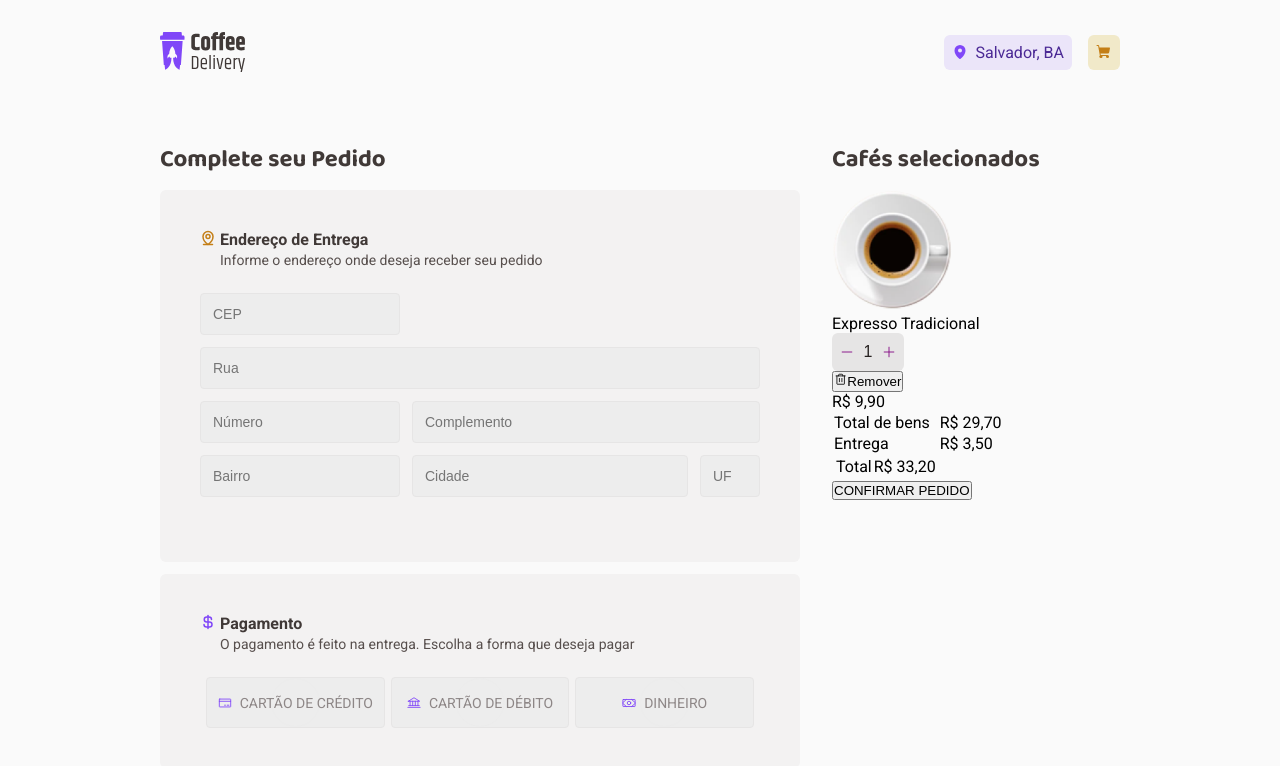
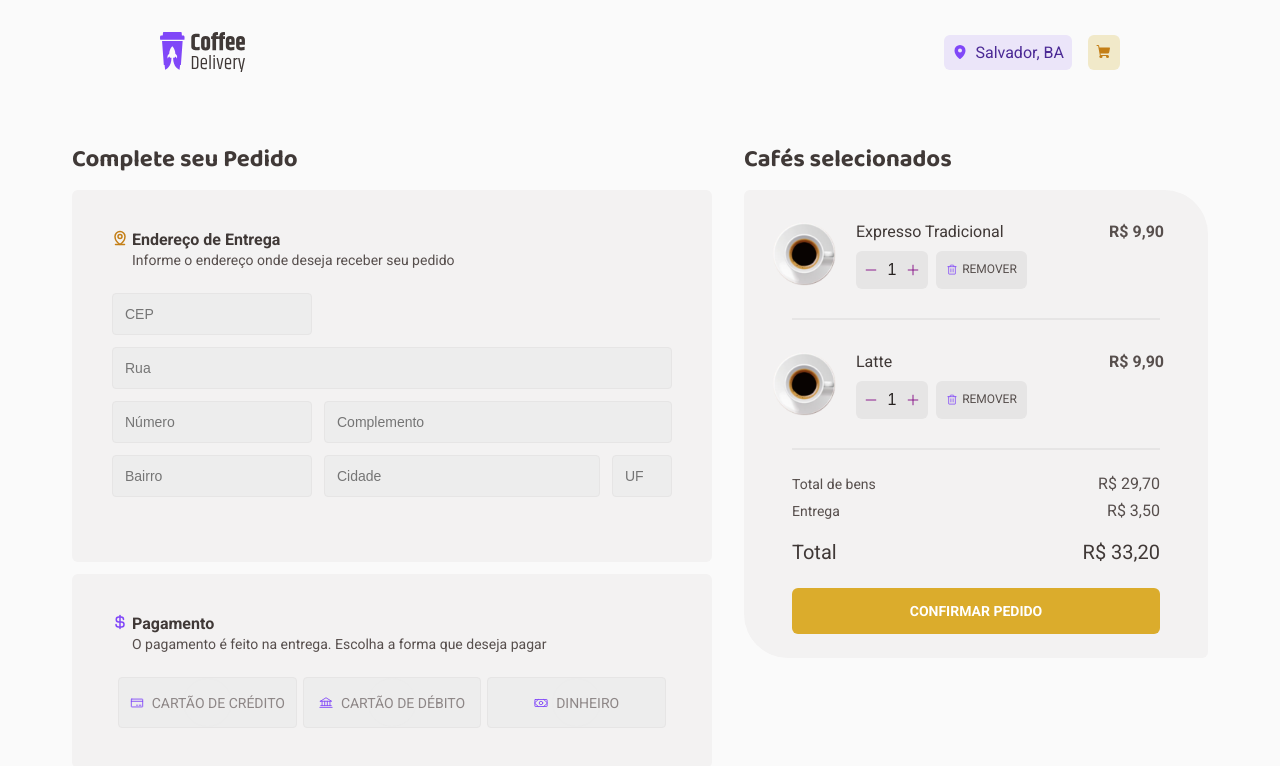
Before and after one commit to jairocket/project-02, a React (Vite) app: page /checkout in a window 1280 px wide. Shown: the top 766 px of the page. Built offline with nearby package versions, Linux system fonts and the light colour scheme.

Commit message:
feat(checkout): Finish it up

```diff
--- a/src/components/AdressForm/index.tsx
+++ b/src/components/AdressForm/index.tsx
@@ -84,6 +84,7 @@ export function AddressForm() {
             placeholder="Complemento"
             {...register('complemento')}
           />
+
           <DefaultInput
             type="text"
             id="bairro"
--- a/src/components/AdressForm/CheckoutForm/index.tsx
+++ b/src/components/CheckoutForm/index.tsx
@@ -1,8 +1,8 @@
-import { Divide } from 'phosphor-react'
-import tradicional from '../../assets/coffee/expresso-tradicional.svg'
-import { SelelectedItem } from '../../SelectedItem'
+import { SelelectedItem } from '../SelectedItem'
+import { SubmitButton, Table, CheckoutContainer } from './styles'
 
 interface SelectedCoffee {
+  id: number
   image: string
   amount?: number
   total: string
@@ -14,42 +14,46 @@ interface SelectedCoffeeList {
 }
 export function CheckoutForm({ selected }: SelectedCoffeeList) {
   return (
-    <>
+    <CheckoutContainer>
       <div>
         {selected.map((coffee) => {
           return (
-            <>
+            <div key={coffee.id}>
               <SelelectedItem
                 name={coffee.name}
                 amount={coffee.amount}
                 total={coffee.total}
                 image={coffee.image}
               />
-            </>
+            </div>
           )
         })}
       </div>
       <div>
-        <table>
+        <Table>
           <tbody>
             <tr>
               <td>Total de bens</td>
-              <td>R$ 29,70</td>
+              <td>
+                <span>R$ 29,70</span>{' '}
+              </td>
             </tr>
             <tr>
               <td>Entrega</td>
-              <td>R$ 3,50</td>
+              <td>
+                <span>R$ 3,50</span>{' '}
+              </td>
             </tr>
-            <tfoot>
-              <tr>
-                <td>Total</td>
-                <td>R$ 33,20</td>
-              </tr>
-            </tfoot>
           </tbody>
-        </table>
-        <button type="submit">CONFIRMAR PEDIDO</button>
+          <tfoot>
+            <tr>
+              <td>Total</td>
+              <td>R$ 33,20</td>
+            </tr>
+          </tfoot>
+        </Table>
+        <SubmitButton type="submit">CONFIRMAR PEDIDO</SubmitButton>
       </div>
-    </>
+    </CheckoutContainer>
   )
 }
--- /dev/null
+++ b/src/components/CheckoutForm/styles.ts
@@ -0,0 +1,60 @@
+import styled from 'styled-components'
+
+export const SubmitButton = styled.button`
+  border: none;
+  color: ${(props) => props.theme[`white`]};
+  background-color: ${(props) => props.theme['yellow']};
+  border-radius: 6px;
+  width: 23rem;
+  height: 2.875rem;
+  font-size: 0.875rem;
+  font-family: 'Roboto';
+  font-weight: 700;
+`
+
+export const CheckoutContainer = styled.div`
+  display: flex;
+  flex-direction: column;
+  align-items: center;
+`
+export const Table = styled.table`
+  display: flex;
+  flex-direction: column;
+  justify-content: center;
+  align-items: flex-start;
+  gap: 0.75rem;
+  width: 23rem;
+
+  tbody {
+    tr {
+      display: flex;
+      flex-direction: row;
+      justify-content: space-between;
+      align-items: center;
+      width: 23rem;
+
+      margin-bottom: 0.5rem;
+      font-family: 'Roboto';
+      font-size: 0.875rem;
+      color: ${(props) => props.theme['text']};
+
+      span {
+        font-size: 1rem;
+      }
+    }
+  }
+  tfoot {
+    tr {
+      display: flex;
+      flex-direction: row;
+      justify-content: space-between;
+      align-items: center;
+      width: 23rem;
+
+      margin-bottom: 1.5rem;
+      font-family: 'Roboto';
+      font-size: 1.25rem;
+      color: ${(props) => props.theme['subtitle']};
+    }
+  }
+`
--- a/src/components/SelectedItem/index.tsx
+++ b/src/components/SelectedItem/index.tsx
@@ -1,7 +1,18 @@
 import { Trash } from 'phosphor-react'
 import { CoffeeAmount } from '../CoffeeAmount'
+import { defaultTheme } from '../../styles/Themes/default'
+import {
+  ItemDataContainer,
+  InputButtonContainer,
+  CoffeeTitle,
+  Divider,
+  ItemContainer,
+  ImageDataContainer,
+  PriceContainer,
+} from './styles'
 
 interface SelectedCoffee {
+  id?: number
   image: string
   amount?: number
   total: string
@@ -10,21 +21,26 @@ interface SelectedCoffee {
 
 export function SelelectedItem({ image, amount, total, name }: SelectedCoffee) {
   return (
-    <div>
+    <ItemContainer>
+      <ItemDataContainer>
+        <ImageDataContainer>
           <div>
             <img src={image} />
           </div>
           <div>
-        {name}
-        <div>
+            <CoffeeTitle>{name}</CoffeeTitle>
+            <InputButtonContainer>
               <CoffeeAmount amount={amount} />
               <button type="button">
-            <Trash />
-            Remover
+                <Trash color={defaultTheme.purple} />
+                REMOVER
               </button>
+            </InputButtonContainer>
           </div>
-      </div>
-      R$ {total}
-    </div>
+        </ImageDataContainer>
+        <PriceContainer>R$ {total}</PriceContainer>
+      </ItemDataContainer>
+      <Divider />
+    </ItemContainer>
   )
 }
--- a/src/components/SelectedItem/styles.ts
+++ b/src/components/SelectedItem/styles.ts
@@ -1 +1,72 @@
 import styled from 'styled-components'
+
+export const ItemContainer = styled.div`
+  display: flex;
+  flex-direction: column;
+  justify-content: space-between;
+`
+
+export const ItemDataContainer = styled.div`
+  display: flex;
+  gap: 3.6875rem;
+  height: 5rem;
+  padding: 0.5rem 0.25rem;
+  justify-content: space-between;
+
+  div {
+    img {
+      height: 4rem;
+      width: 4 rem;
+    }
+  }
+`
+export const InputButtonContainer = styled.div`
+  width: 10.6875rem;
+  display: flex;
+  gap: 0.5rem;
+
+  button {
+    display: flex;
+    gap: 0.25rem;
+    align-items: center;
+    justify-content: center;
+    width: 5.6875rem;
+    background-color: ${(props) => props.theme['button']};
+    border-radius: 6px;
+    box-shadow: 0 0 0 0;
+    border: none;
+    font-family: 'Roboto';
+    font-size: 0.75rem;
+    line-height: 1.6;
+    color: ${(props) => props.theme['text']};
+  }
+`
+export const CoffeeTitle = styled.h6`
+  font-size: 1rem;
+  line-height: 1.3;
+  font-family: 'Roboto';
+  font-weight: 400;
+  color: ${(props) => props.theme[`subtitle`]};
+  margin-bottom: 0.5rem;
+`
+export const TitleInputButton = styled.div`
+  display: flex;
+  align-items: center;
+  width: 16rem;
+  height: 4rem;
+`
+export const Divider = styled.div`
+  width: 23rem;
+  height: 0;
+  border: 1px solid ${(props) => props.theme['button']};
+  margin: 1.5rem;
+`
+export const ImageDataContainer = styled.div`
+  display: flex;
+  gap: 1.25rem;
+`
+export const PriceContainer = styled.div`
+  padding-right: 1rem;
+  color: ${(props) => props.theme['text']};
+  font-weight: 700;
+`
--- a/src/menu-data/index.ts
+++ b/src/menu-data/index.ts
@@ -14,6 +14,7 @@ import irlandes from '../assets/coffee/irlandes.svg'
 
 export const menu = [
   {
+    id: 1,
     name: 'Expresso Tradicional',
     description: 'O tradicional café feito com água quente e grãos moídos',
     tags: ['TRADICIONAL'],
@@ -21,6 +22,7 @@ export const menu = [
     price: '9,90',
   },
   {
+    id: 2,
     name: 'Expresso Americano',
     description: 'Expresso diluído, menos intenso que o tradicional',
     tags: ['TRADICIONAL'],
@@ -28,6 +30,7 @@ export const menu = [
     price: '9,90',
   },
   {
+    id: 3,
     name: 'Expresso Cremoso',
     description: 'Café expresso tradicional com espuma cremosa',
     tags: ['TRADICIONAL', 'GELADO'],
@@ -35,6 +38,7 @@ export const menu = [
     price: '9,90',
   },
   {
+    id: 4,
     name: 'Expresso Gelado',
     description: 'Bebida preparada com café expresso e cubos de gelo',
     tags: ['TRADICIONAL'],
@@ -42,6 +46,7 @@ export const menu = [
     price: '9,90',
   },
   {
+    id: 5,
     name: 'Café com Leite',
     description: 'Meio a meio de expresso tradicional e leite vaporizado',
     tags: ['TRADICIONAL', 'COM LEITE'],
@@ -49,6 +54,7 @@ export const menu = [
     price: '9,90',
   },
   {
+    id: 6,
     name: 'Latte',
     description:
       'Uma dose de café expresso com o dobro de leite e espuma cremosa',
@@ -57,6 +63,7 @@ export const menu = [
     price: '9,90',
   },
   {
+    id: 7,
     name: 'Capuccino',
     description:
       'Bebida com canela feita de doses iguais de café, leite e espuma',
@@ -65,6 +72,7 @@ export const menu = [
     price: '9,90',
   },
   {
+    id: 8,
     name: 'Macchiato',
     description:
       'Café expresso misturado com um pouco de leite quente e espuma',
@@ -73,6 +81,7 @@ export const menu = [
     price: '9,90',
   },
   {
+    id: 9,
     name: 'Mocaccino',
     description: 'Café expresso com calda de chocolate, pouco leite e espuma',
     tags: ['TRADICIONAL', 'COM LEITE'],
@@ -80,6 +89,7 @@ export const menu = [
     price: '9,90',
   },
   {
+    id: 10,
     name: 'Chocolate Quente',
     description: 'Bebida feita com chocolate dissolvido no leite quente e café',
     tags: ['ESPECIAL', 'COM LEITE'],
@@ -87,6 +97,7 @@ export const menu = [
     price: '9,90',
   },
   {
+    id: 11,
     name: 'Cubano',
     description:
       'Drink gelado de café expresso com rum, creme de leite e hortelã',
@@ -95,6 +106,7 @@ export const menu = [
     price: '9,90',
   },
   {
+    id: 12,
     name: 'Havaiano',
     description: 'Bebida adocicada preparada com café e leite de coco',
     tags: ['ESPECIAL'],
@@ -102,6 +114,7 @@ export const menu = [
     price: '9,90',
   },
   {
+    id: 13,
     name: 'Árabe',
     description: 'Bebida preparada com grãos de café árabe e especiarias',
     tags: ['ESPECIAL'],
@@ -109,6 +122,7 @@ export const menu = [
     price: '9,90',
   },
   {
+    id: 14,
     name: 'Irlandês',
     description: 'Bebida a base de café, uísque irlandês, açúcar e chantilly',
     tags: ['ESPECIAL', 'ALCOÓLICO'],
--- a/src/pages/Checkout/index.tsx
+++ b/src/pages/Checkout/index.tsx
@@ -1,12 +1,19 @@
 import { AddressForm } from '../../components/AdressForm'
-import { SelelectedItem } from '../../components/SelectedItem'
-import { Container } from './styles'
+import { Container, CheckoutSummary } from './styles'
 import tradicional from '../../assets/coffee/expresso-tradicional.svg'
-import { CheckoutForm } from '../../components/AdressForm/CheckoutForm'
+import { CheckoutForm } from '../../components/CheckoutForm'
 
 const selectedCoffee = [
   {
+    id: 1,
     name: 'Expresso Tradicional',
+    amount: 1,
+    total: '9,90',
+    image: tradicional,
+  },
+  {
+    id: 6,
+    name: `Latte`,
     amount: 1,
     total: '9,90',
     image: tradicional,
@@ -22,7 +29,9 @@ export function Checkout() {
       </div>
       <div>
         <h2>Cafés selecionados</h2>
-        <CheckoutForm selected={selectedCoffee} />
+        <CheckoutSummary>
+          <CheckoutForm selected={selectedCoffee} />
+        </CheckoutSummary>
       </div>
     </Container>
   )
--- a/src/pages/Checkout/styles.ts
+++ b/src/pages/Checkout/styles.ts
@@ -3,6 +3,7 @@ import styled from 'styled-components'
 export const Container = styled.div`
   display: flex;
   gap: 2rem;
+  justify-content: center;
 
   h2 {
     font-family: 'Baloo 2';
@@ -12,3 +13,8 @@ export const Container = styled.div`
     margin-bottom: 15px;
   }
 `
+export const CheckoutSummary = styled.div`
+  background-color: ${(props) => props.theme['card']};
+  border-radius: 6px 44px;
+  padding: 1.5rem;
+`
```
Lines whose indentation alone changed are shown as unchanged.
